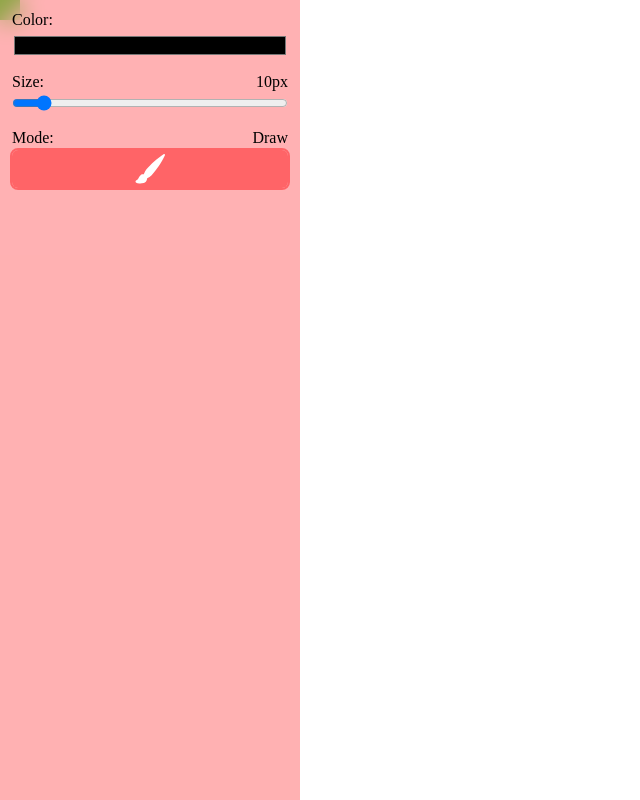
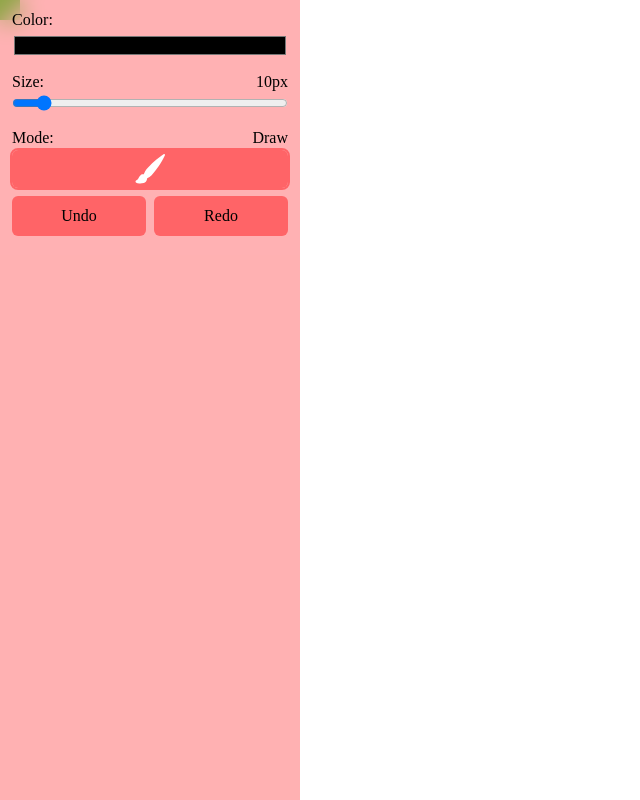
Before and after one commit to SimonXVB/Draw2Gether, a React (Vite) app in the folder Draw-Frontend/: page / in a window 1280 px wide. Shown: the whole page, without its empty margins (0-640 px from the left). Built offline with nearby package versions, Linux system fonts and the light colour scheme; a web font is replaced by a local one.

Commit message:
added undo/redo

```diff
--- a/Draw-Frontend/src/Components/DrawingCanvas.tsx
+++ b/Draw-Frontend/src/Components/DrawingCanvas.tsx
@@ -50,7 +50,7 @@ export function DrawingCanvas() {
 
     return (
         <>
-            <Toolbar/>
+            <Toolbar canvas={canvasRef.current!}/>
             <canvas ref={canvasRef} width={window.innerWidth} height={window.innerHeight} className="outline-2 outline-red-500 cursor-none"
                 onMouseDown={e => e.button === 0 && setIsDrawing(true)}
                 onMouseUp={() => {stopDrawing(canvasRef.current!); setIsDrawing(false)}}
--- a/Draw-Frontend/src/Components/Toolbar.tsx
+++ b/Draw-Frontend/src/Components/Toolbar.tsx
@@ -1,8 +1,11 @@
 import { useContext } from "react"
 import { selectionCTX } from "../Context/SelectionContext/selectionCTX"
+import { useUndoRedo } from "../Hooks/useUndoRedo";
 
-export function Toolbar() {
+export function Toolbar({ canvas }: { canvas: HTMLCanvasElement }) {
     const { setCurrentSelection, currentSelection } = useContext(selectionCTX);
+
+    const { undo, redo } = useUndoRedo();
 
     function setColor(e: React.ChangeEvent<HTMLInputElement>) {
         setCurrentSelection(prev => {
@@ -61,6 +64,10 @@ export function Toolbar() {
                     }
                 </button>
             </div>
+            <div className="flex gap-2 *:bg-red-400 *:p-2 *:rounded-md *:w-full *:cursor-pointer">
+                <button onClick={() => undo(canvas)}>Undo</button>
+                <button onClick={() => redo(canvas)}>Redo</button>
+            </div>
         </div>
     )
 };
--- a/Draw-Frontend/src/Context/DrawingContext/DrawingContextProvider.tsx
+++ b/Draw-Frontend/src/Context/DrawingContext/DrawingContextProvider.tsx
@@ -2,10 +2,14 @@ import { useRef } from "react"
 import { drawingCTX, type drawingInterface } from "./drawingCTX"
 
 export function DrawingContextProvider({ children }: { children: React.ReactNode}) {
-    const drawingInfo = useRef<drawingInterface[]>([]);
+    const drawingInfoRef = useRef<drawingInterface[]>([]);
+    const redoArrRef = useRef<drawingInterface[]>([]);
+
+    const drawingInfo = drawingInfoRef.current;
+    const redoArr = redoArrRef.current;
 
     return (
-        <drawingCTX.Provider value={drawingInfo.current}>
+        <drawingCTX.Provider value={{drawingInfo, redoArr}}>
             {children}
         </drawingCTX.Provider>
     )
--- a/Draw-Frontend/src/Context/DrawingContext/drawingCTX.ts
+++ b/Draw-Frontend/src/Context/DrawingContext/drawingCTX.ts
@@ -11,4 +11,9 @@ export interface drawingInterface {
     coords: drawingCoords[]
 };
 
-export const drawingCTX = createContext<drawingInterface[]>([]);
+interface drawingCTXInterface {
+    drawingInfo: drawingInterface[],
+    redoArr: drawingInterface[]
+};
+
+export const drawingCTX = createContext<drawingCTXInterface>({} as drawingCTXInterface);
--- a/Draw-Frontend/src/Hooks/useDrawOnCanvas.ts
+++ b/Draw-Frontend/src/Hooks/useDrawOnCanvas.ts
@@ -6,7 +6,7 @@ import { drawingCTX, type drawingInterface } from "../Context/DrawingContext/dra
 export function useDrawOnCanvas() {
     const { currentSelection } = useContext(selectionCTX);
     const { scale, x, y } = useContext(coordsCTX);
-    const drawingInfo = useContext(drawingCTX);
+    const { drawingInfo } = useContext(drawingCTX);
 
     const currentDrawingInfo: drawingInterface = {
         color: currentSelection.color,
--- a/Draw-Frontend/src/Hooks/useRenderCanvas.ts
+++ b/Draw-Frontend/src/Hooks/useRenderCanvas.ts
@@ -4,7 +4,7 @@ import { drawingCTX } from "../Context/DrawingContext/drawingCTX";
 
 export function useRenderCanvas() {
     const coordsContext = useContext(coordsCTX);
-    const drawingInfo = useContext(drawingCTX);
+    const { drawingInfo } = useContext(drawingCTX);
 
     function render(canvas: HTMLCanvasElement) {
         const ctx = canvas.getContext("2d")!;
--- /dev/null
+++ b/Draw-Frontend/src/Hooks/useUndoRedo.ts
@@ -0,0 +1,30 @@
+import { useContext } from "react";
+import { drawingCTX } from "../Context/DrawingContext/drawingCTX";
+import { useRenderCanvas } from "./useRenderCanvas";
+
+export function useUndoRedo() {
+    const { drawingInfo, redoArr } = useContext(drawingCTX);
+    const { render } = useRenderCanvas();
+
+    function undo(canvas: HTMLCanvasElement) {
+        const undoEl = drawingInfo.pop();
+
+        if(undoEl === undefined) return;
+
+        redoArr.push(undoEl);
+
+        render(canvas);
+    };
+
+    function redo(canvas: HTMLCanvasElement) {
+        const redoEl = redoArr.pop();
+
+        if(redoEl === undefined) return;
+
+        drawingInfo.push(redoEl);
+
+        render(canvas);
+    };
+
+    return { undo, redo };
+};
```
